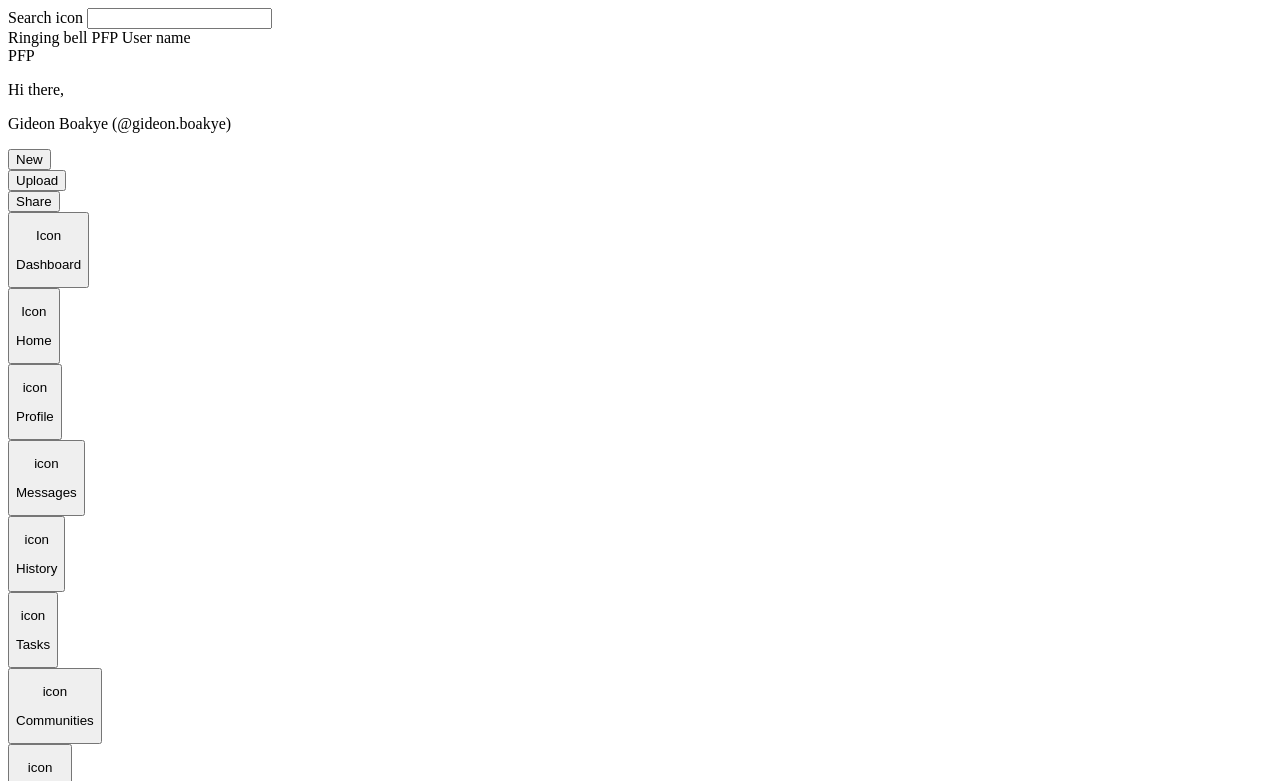
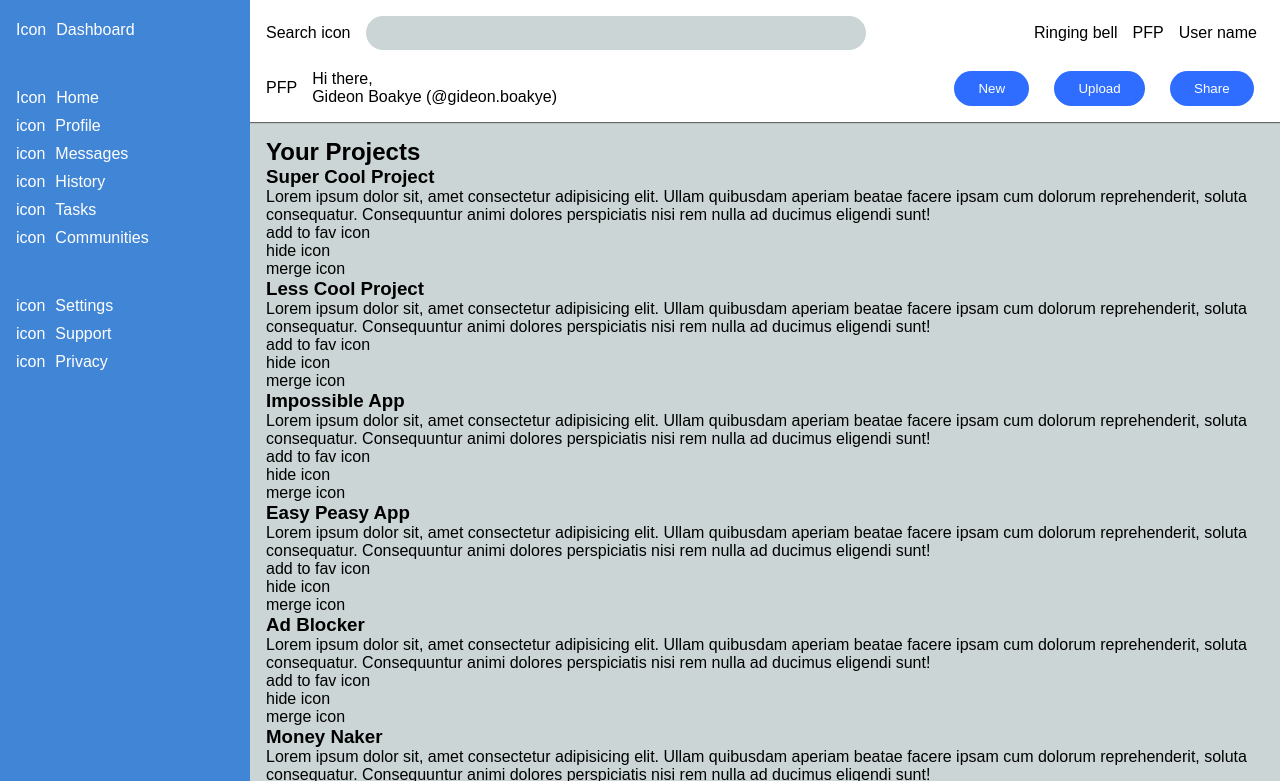
Before and after one commit to yungProg/dashboard-top, a plain HTML site: page index.html in a window 1280 px wide. Shown: the top 781 px of the page. Drawn offline with Linux system fonts and the light colour scheme.

Commit message:
Header and Aside styling

```diff
--- a/index.html
+++ b/index.html
@@ -4,7 +4,8 @@
     <meta charset="UTF-8">
     <meta http-equiv="X-UA-Compatible" content="IE=edge">
     <meta name="viewport" content="width=device-width, initial-scale=1.0">
-    <title>Document</title>
+    <link rel="stylesheet" href="style.css">
+    <title>Dashboard</title>
 </head>
 <body>
     <div class="container">
--- a/style.css
+++ b/style.css
@@ -0,0 +1,122 @@
+* {
+    margin: 0;
+    padding: 0;
+    box-sizing: border-box;
+}
+
+html, body {
+    font-size: 16px;
+    font-family: sans-serif;
+}
+
+.container {
+    background-color: #cbd5d5;
+    display: grid;
+    grid-template-columns: clamp(180px, 20%, 250px) auto;
+    grid-template-rows: minmax(10vh, 1fr) auto;
+    position: relative;
+}
+
+.container > * {
+    padding: 16PX;
+}
+
+button {
+    border: none;
+    color: #fff;
+    background-color: inherit;
+}
+
+header {
+    background-color: #fff;
+    grid-column: 2 / 3;
+    grid-row: 1 / 2;
+    display: grid;
+    grid-template-columns: auto;
+    grid-template-rows: repeat(2, auto);
+    box-shadow: 0px 0 1px 1px #676767;
+    position: sticky;
+    top: 0;
+}
+
+header > section:first-child, header > section:nth-child(2) {
+    display: flex;
+    gap: 15px;
+}
+
+.search-container, .greetings-container {
+    flex: 1 1 auto;
+    display: flex;
+    align-items: center;
+    gap: 15px;
+    flex: 1 1 auto;
+    max-width: 600px;
+}
+
+.search-container > :last-child {
+    flex: auto;
+    border-radius: 20px;
+    outline: none;
+    border: none;
+    font-size: 1rem;
+    padding: 8px 16px;
+    background-color: #cbd5d5;
+}
+
+.notis-container, .actions-container {
+    display: flex;
+    gap: 15px;
+    flex: 1 1 auto;
+    align-items: center;
+    max-width: 230px;
+    margin-left: auto;
+}
+
+header > section:nth-child(2) {
+    padding-top: 20px;
+}
+
+.greetings-container {
+}
+
+.actions-container {
+    max-width: 320px;
+    justify-content: space-evenly;
+}
+
+.action-btn {
+    background-color: #2e6dff;
+    padding: 10px 24px;
+    border-radius: 34px;
+}
+
+aside {
+    background-color: #4185d7;
+    grid-column: 1 / 2;
+    grid-row: 1 / 3;
+    display: flex;
+    flex-direction: column;
+    gap: 40px;
+    position: fixed;
+    left: 0;
+    width: clamp(180px, 20%, 250px);
+    top: 0;
+    bottom: 0;
+}
+
+
+aside button {
+    display: grid;
+    grid-template-columns: auto auto;
+    gap: 10px;
+    width: 100%;
+    justify-content: start;
+    padding-top: 5px;
+    padding-bottom: 5px;
+    font-size: 1rem;
+}
+
+main {
+    grid-column: 2 / 3;
+    grid-row: 2 / 3;
+}
```
